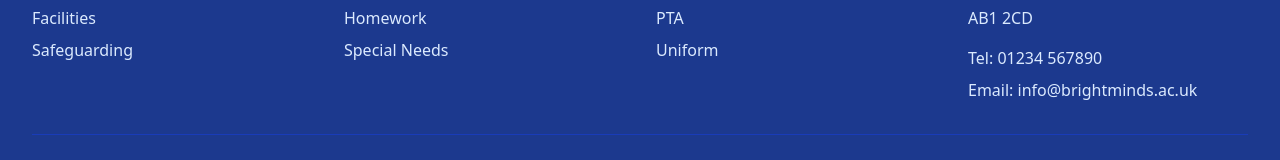
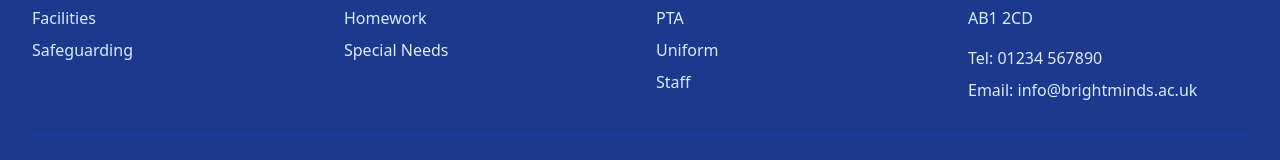
Before and after one commit to muchemiwamuyu/school-management-system, a React (Vite) app: page / in a window 1280 px wide. Shown: the part 2172-2332 px from the top of the page. Built offline with nearby package versions, Linux system fonts and the light colour scheme; no server answers; a web font is replaced by a local one.

Commit message:
worked on control flow

```diff
--- a/src/components/Schedules.jsx
+++ b/src/components/Schedules.jsx
@@ -264,7 +264,7 @@ const Schedules = () => {
                     {activeTab === 'timetable' && (
                         <div className="p-6">
                             <div className="flex justify-between items-center mb-6">
-                                <h2 className="text-2xl font-bold text-amber-800 underline">Classes Timetable</h2>
+                                <h2 className="text-2xl font-bold text-gray-800 underline">Classes Timetable</h2>
                                 <button className="flex items-center space-x-2 bg-blue-600 text-white px-4 py-2 rounded-lg hover:bg-blue-700 transition-colors">
                                     <Plus size={16} />
                                     <span>Add Class</span>
--- a/src/pages/Home.jsx
+++ b/src/pages/Home.jsx
@@ -254,6 +254,8 @@ export default function Home() {
                 <li><a href="#" className="text-base text-blue-100 hover:text-white">Newsletters</a></li>
                 <li><a href="#" className="text-base text-blue-100 hover:text-white">PTA</a></li>
                 <li><a href="#" className="text-base text-blue-100 hover:text-white">Uniform</a></li>
+                <li><a href="/login" className="text-base text-blue-100 hover:text-white">Staff</a></li>
+
               </ul>
             </div>
             <div>
@@ -264,6 +266,7 @@ export default function Home() {
                 <li className="text-base text-blue-100">AB1 2CD</li>
                 <li className="text-base text-blue-100 mt-4">Tel: 01234 567890</li>
                 <li className="text-base text-blue-100">Email: info@brightminds.ac.uk</li>
+
               </ul>
             </div>
           </div>
```
